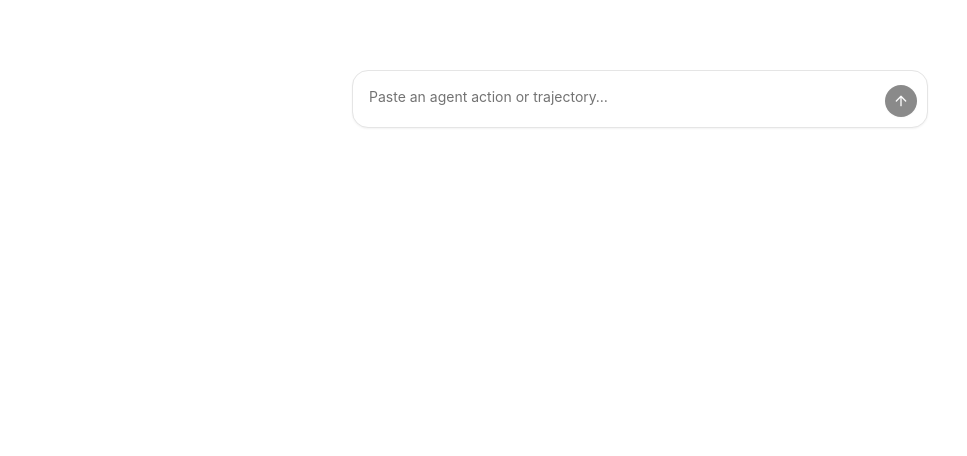
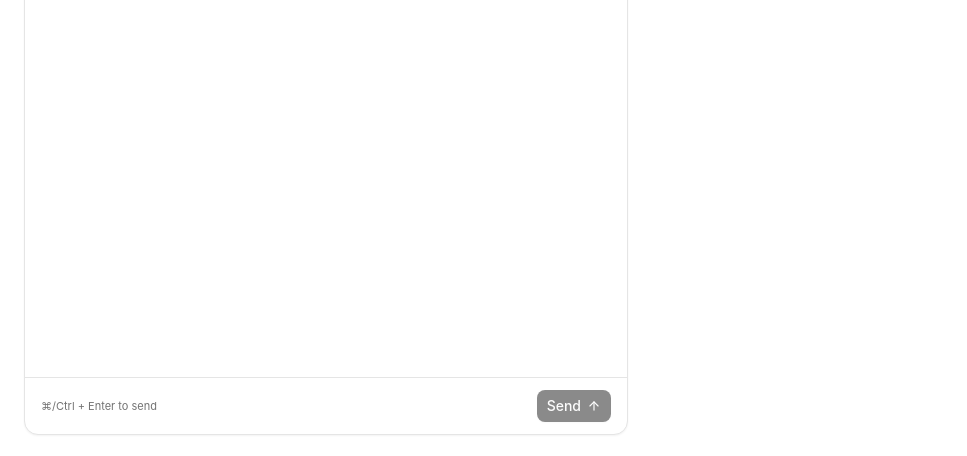
Before and after one commit to soumyacodes007/jev-experiments, a Next.js app in the folder web/: page / in a window 1280 px wide. Shown: the part 341-797 px from the top of the page, without its empty margins (0-967 px from the left). Built offline with nearby package versions, Linux system fonts and the light colour scheme.

Commit message:
feat(web): move the input to the left as a full-height rectangle
Co-Authored-By: Claude Sonnet 5 <noreply@anthropic.com>

```diff
--- a/web/src/app/page.tsx
+++ b/web/src/app/page.tsx
@@ -25,14 +25,14 @@ export default function Home() {
   }
 
   function onKeyDown(event: KeyboardEvent<HTMLTextAreaElement>) {
-    if (event.key === "Enter" && !event.shiftKey) {
+    if (event.key === "Enter" && (event.metaKey || event.ctrlKey)) {
       event.preventDefault();
       send();
     }
   }
 
   return (
-    <main className="flex min-h-screen flex-col bg-background">
+    <main className="flex h-screen flex-col bg-background">
       <header className="flex justify-center py-4">
         <ToggleGroup
           type="single"
@@ -52,31 +52,28 @@ export default function Home() {
         </ToggleGroup>
       </header>
 
-      <div className="flex flex-1 items-center justify-center px-4">
+      <div className="grid min-h-0 flex-1 grid-cols-2 gap-6 px-6 pb-6">
         <form
           onSubmit={send}
-          className="relative w-full max-w-xl rounded-2xl border bg-background shadow-xs transition-[color,box-shadow] focus-within:border-ring focus-within:ring-[3px] focus-within:ring-ring/50"
+          className="flex min-h-0 flex-col overflow-hidden rounded-xl border bg-background shadow-xs transition-[color,box-shadow] focus-within:border-ring focus-within:ring-[3px] focus-within:ring-ring/50"
         >
           <Textarea
             value={draft}
             onChange={(event) => setDraft(event.target.value)}
             onKeyDown={onKeyDown}
             placeholder={PLACEHOLDER[mode]}
-            rows={1}
-            className="max-h-48 min-h-[56px] resize-none border-0 bg-transparent px-4 py-4 pr-14 shadow-none focus-visible:border-0 focus-visible:ring-0"
+            className="min-h-0 flex-1 resize-none rounded-none border-0 bg-transparent px-5 py-4 text-sm shadow-none focus-visible:border-0 focus-visible:ring-0"
           />
-          <div className="absolute bottom-2.5 right-2.5">
-            <Button
-              type="submit"
-              size="icon"
-              className="size-8 rounded-full"
-              disabled={!draft.trim()}
-              aria-label="Send"
-            >
-              <ArrowUp className="size-4" />
+          <div className="flex items-center justify-between border-t px-4 py-3">
+            <span className="text-[11px] text-muted-foreground">⌘/Ctrl + Enter to send</span>
+            <Button type="submit" size="sm" className="gap-1.5" disabled={!draft.trim()}>
+              Send
+              <ArrowUp className="size-3.5" />
             </Button>
           </div>
         </form>
+
+        <div />
       </div>
     </main>
   );
```
